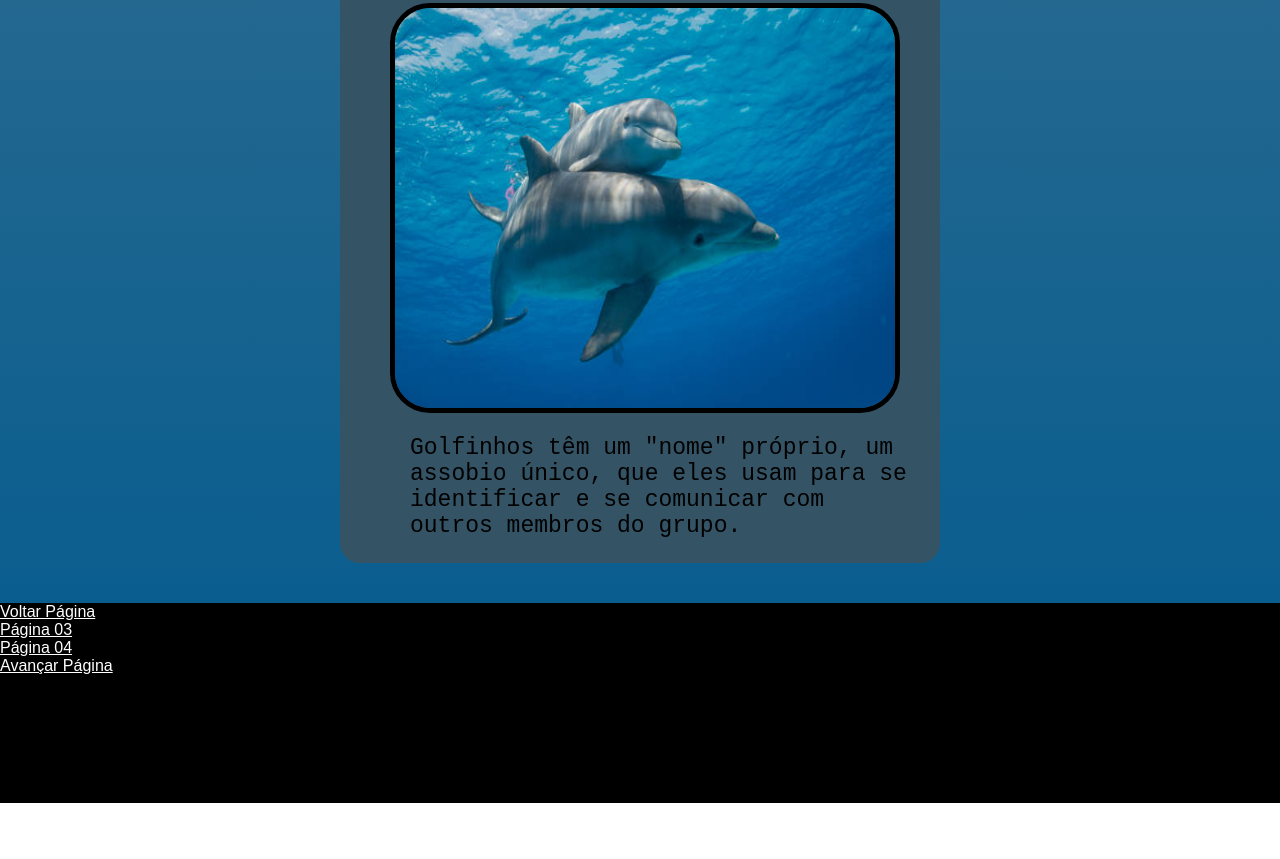
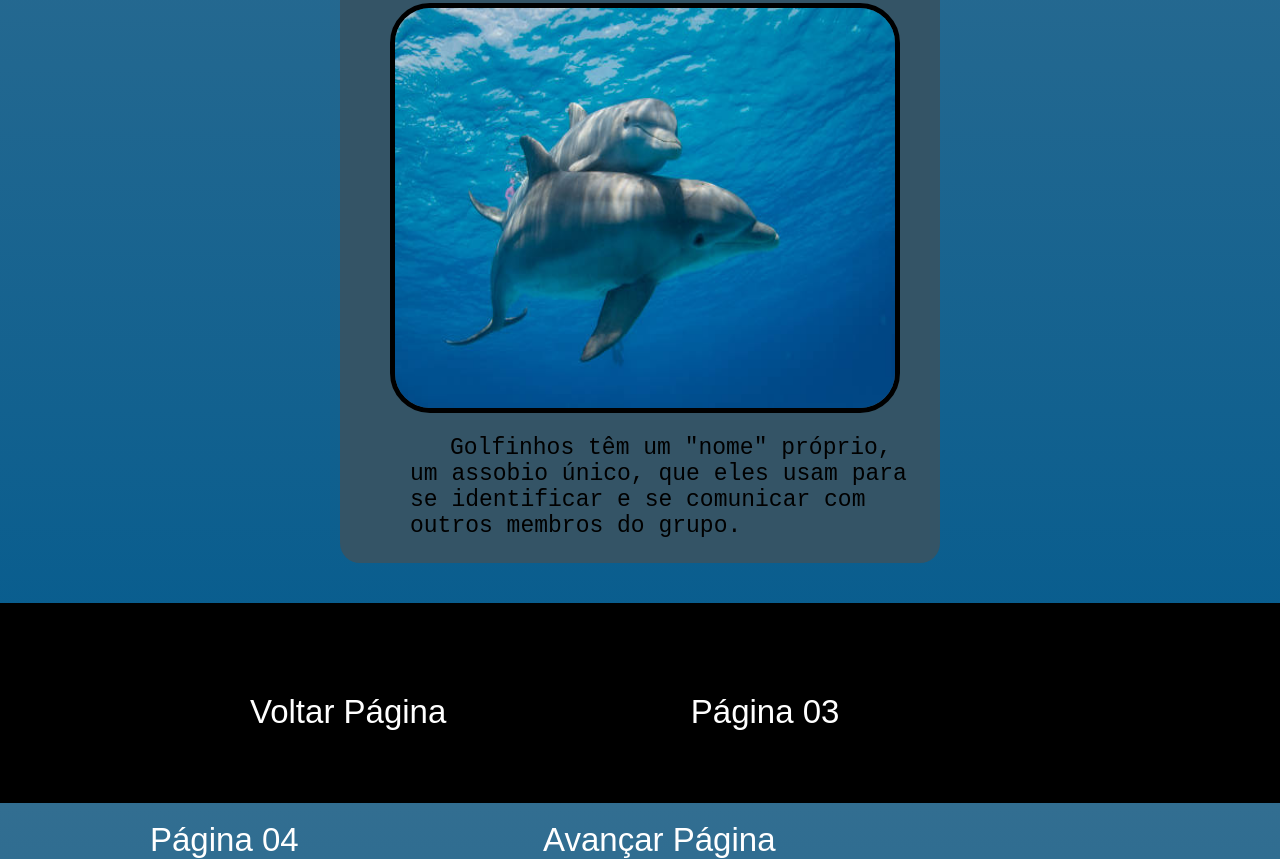
Before and after one commit to juannl1/Trabalho-da-Faculdade, a plain HTML site: page site/paginas/pag2.html in a window 1280 px wide. Shown: the part 328-1187 px from the top of the page. Before the commit the page ends 1131 px from the top, so only its background shows below. Drawn offline with Linux system fonts and the light colour scheme.

Commit message:
terminando site

```diff
--- a/site/paginas/CSS/estilos_page1.css
+++ b/site/paginas/CSS/estilos_page1.css
@@ -2,10 +2,10 @@
     padding: 0px;
     margin: 0px;
 
-
 }
 body {
     background-image: linear-gradient(to right, #334766, #28303C);
+    transition: 1s;
 }
 header {
     display: grid;
@@ -47,16 +47,16 @@ p.poema {
 #avancar {
     text-indent: 100px;
 }
-a {
+a.links{
     color: white;
     text-decoration: none;
     font-size: 33px;
     padding-left: 70px;
     padding-right: 90px;
-    transition: 0.6zs;
+    transition: 0.6s;
 
 }
-a:hover {
+a.links:hover {
     transition: 0.6s;
 
     background-color: wheat;
@@ -67,7 +67,7 @@ a:hover {
     border-radius: 30px;
 
 }
-li.avancando_paginas {
+li.links_direcionais_de_paginas {
     padding-top: 90px;
     margin-left: 80px;
     display: inline-block;
--- a/site/paginas/CSS/estilos_page2.css
+++ b/site/paginas/CSS/estilos_page2.css
@@ -52,6 +52,7 @@ div#imagem_golfinho {
     padding-top: 40px;
 }
 p#texto_curiosidade {
+    text-indent: 40px;
     font-size: 23px;
     font-family: monospace;
     padding-top: 18px;
@@ -65,20 +66,39 @@ li.links_nav {
     margin-left: 30px;
     color: white;
 }
-li.avancando_paginas > a {
+
+
+#avancar {
+    text-indent: 100px;
+}
+a.links{
+    color: white;
+    text-decoration: none;
+    font-size: 33px;
+    padding-left: 70px;
+    padding-right: 90px;
+    transition: 0.6s;
+
+}
+a.links:hover {
+    transition: 0.6s;
+
+    background-color: wheat;
+    color: black;
+
+    padding-top: 40px;
+    padding-bottom: 40px;
+    border-radius: 30px;
+
+}
+li.links_direcionais_de_paginas {
+    padding-top: 90px;
+    margin-left: 80px;
     display: inline-block;
-
     color: white;
-}
-li.avancando_pagina > a:hover {
-    display: inline-block;
-    color: black;
-    background-color: wheat;
-
 }
 footer {
     width: 100%;
+    background-color: black;
     height: 200px;
-    background-color: black;
-
 }
--- a/site/paginas/pag2.html
+++ b/site/paginas/pag2.html
@@ -38,19 +38,19 @@
     <footer>
         <nav >
             <ul>
-                <li class="avancando_paginas" id="avancar">
-                    <a href="pag2.html">Voltar Página</a>
+                <li id="avancar" class="links_direcionais_de_paginas">
+                    <a href="pag1.html" class="links">Voltar Página</a>
                 </li>
 
-                <li class="avancando_paginas">
-                    <a href="pag3.html">Página 03</a>
+                <li class="links_direcionais_de_paginas">
+                    <a href="pag3.html"  class="links">Página 03</a>
                 </li>
 
-                <li class="avancando_paginas">
-                    <a href="pag4.html">Página 04</a>
+                <li class="links_direcionais_de_paginas">
+                    <a href="pag4.html" class="links">Página 04</a>
                 </li>
-                <li class="avancando_paginas">
-                    <a href="">Avançar Página</a>
+                <li class="links_direcionais_de_paginas">
+                    <a href="pag3.html"class="links">Avançar Página</a>
                 </li>
             </ul>
         </nav>
```
Also changed, not shown: site/paginas/pag1.html (+13 -5 lines).
